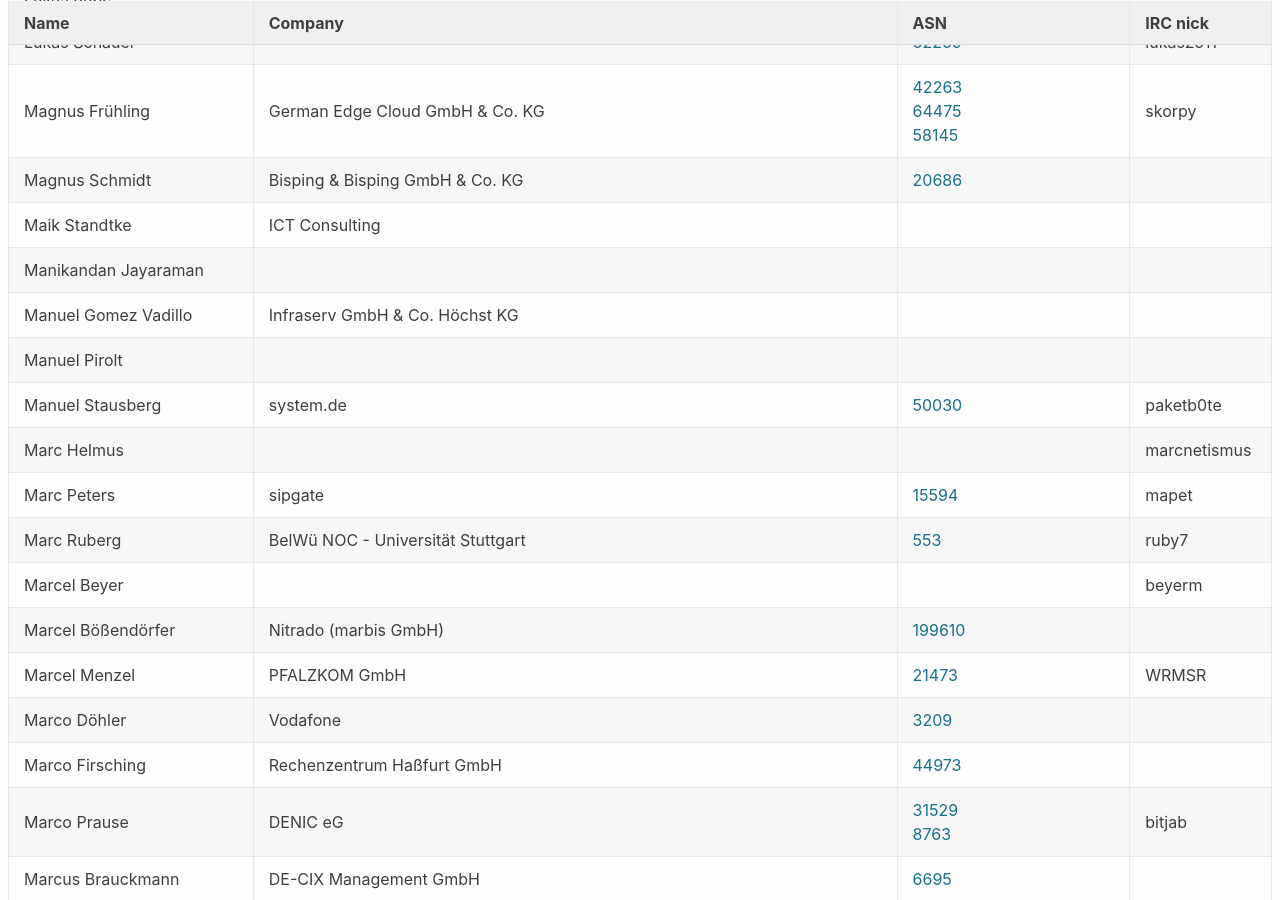
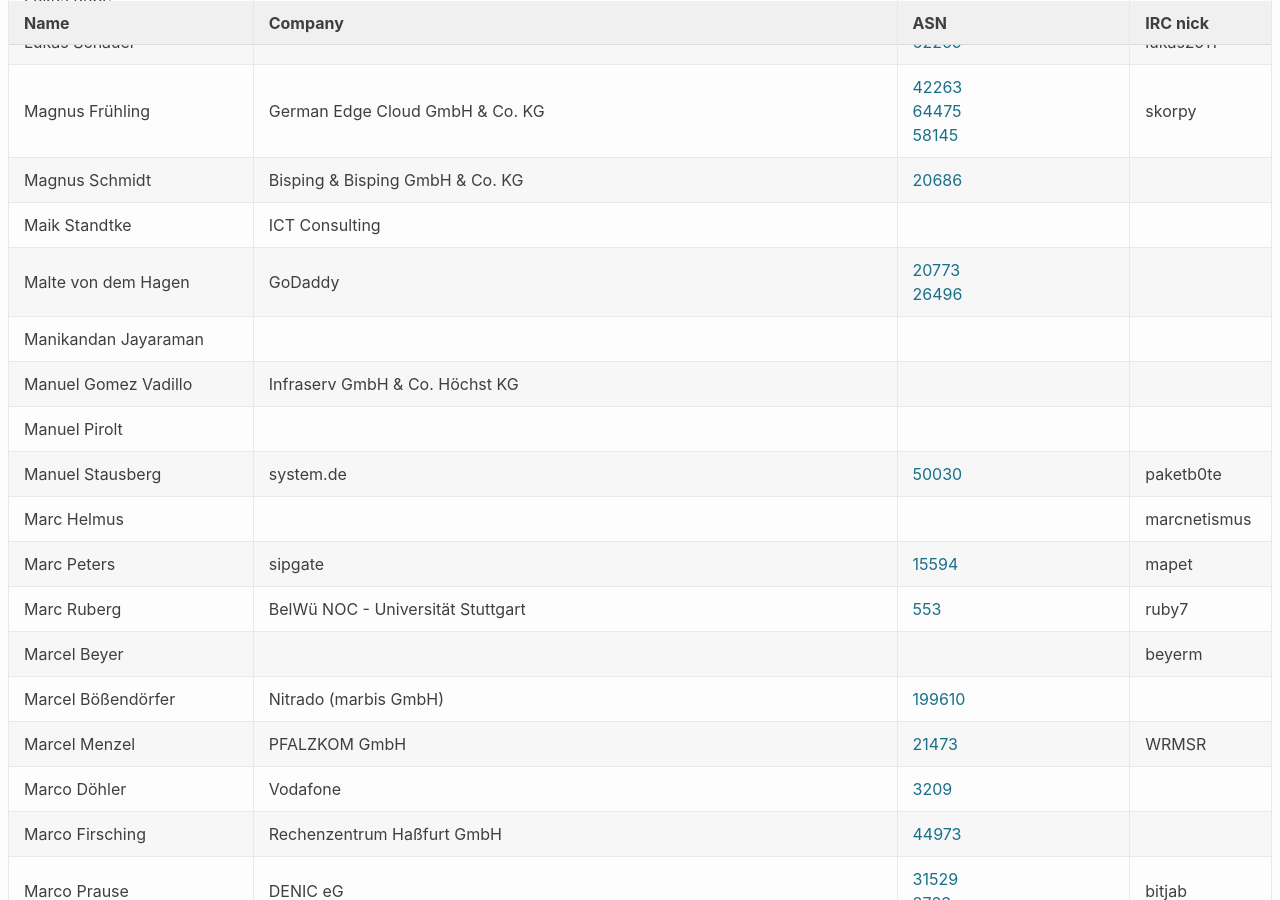
Before and after one commit to denog/pretix-attendeelist, a Jekyll site: the page built from denog13/index.markdown, in a window 1280 px wide and 900 px high, scrolled down 6499 px. Built offline with Jekyll 4.4.1, drawn with Linux system fonts in a browser that asks for light colours.

Commit message:
Latest data: Fri Oct 15 15:33:22 UTC 2021

```diff
--- a/_data/attendees_denog13.json
+++ b/_data/attendees_denog13.json
@@ -868,6 +868,12 @@
     "company": "ICT Consulting",
     "irc": null,
     "asn": null
+  },
+  {
+    "name": "Malte von dem Hagen",
+    "company": "GoDaddy",
+    "irc": null,
+    "asn": "20773, 26496"
   },
   {
     "name": "Manikandan Jayaraman",
```
